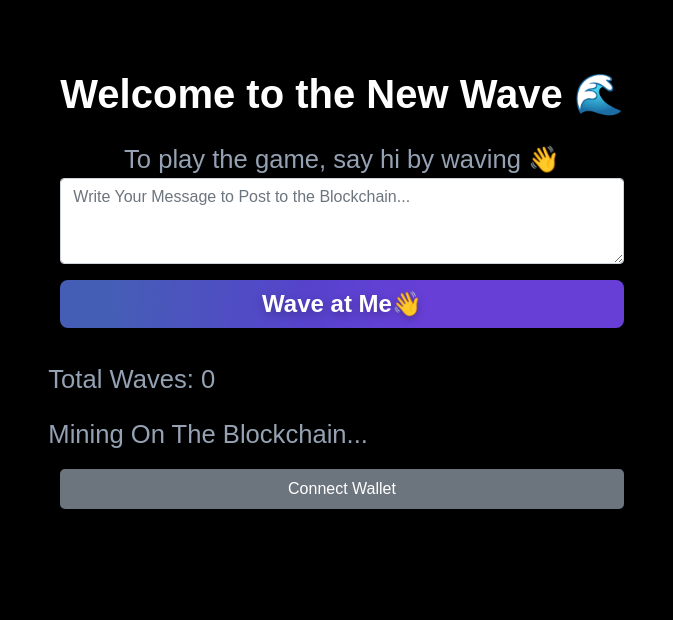
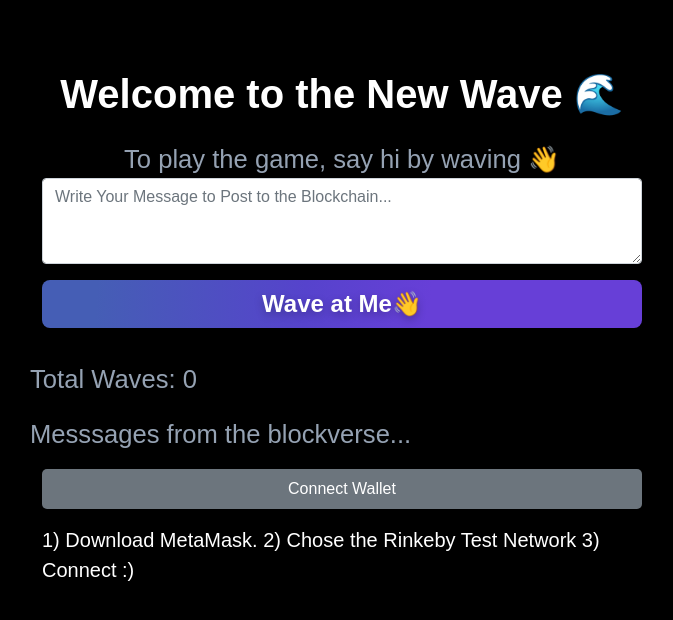
Before and after one commit to saeedjabbar/new-wave-react, a React (Create React App) app: page / in a window 1280 px wide. Shown: the top 620 px of the page, without its empty margins (298-971 px from the left). Built offline with nearby package versions, Linux system fonts and the light colour scheme; the HTML template or start-up script is replaced by a standard one.

Commit message:
wave msgs added

```diff
--- a/src/App.css
+++ b/src/App.css
@@ -57,6 +57,10 @@ body {
 
 }
 
+.white{
+  color: #fff;
+}
+
 .msgBox{
   background: linear-gradient(
 180deg,#28292c 0%,rgba(39,40,43,0.82) 100%);
--- a/src/App.js
+++ b/src/App.js
@@ -9,7 +9,7 @@ const App = () => {
   const [currentAccount, setCurrentAccount] = useState("");
   const [allWaves, setAllWaves] = useState([]);
   const [totalCount, setWaveCounter] = useState(0);
-  const [miningMsg, setMiningMsg] = useState("Mining On The Blockchain...")
+  const [miningMsg, setMiningMsg] = useState("Messsages from the blockverse...")
 
 
 
@@ -83,7 +83,6 @@ const App = () => {
     e.preventDefault()
     console.log('event2', e)
     console.log('form data2',formData)
-    console.log("form data2", formData.usermessage)
     // ... submit to API or something
     //call wave and pass in pessage
     wave(formData.usermessage)
@@ -233,12 +232,15 @@ const App = () => {
          * If there is no currentAccount render this button
          */}
         {!currentAccount && (
-          <button
-            className="waveButton btn btn-secondary"
-            onClick={connectWallet}
-          >
-            Connect Wallet
-          </button>
+          <div>
+            <button
+              className="waveButton w-100 btn btn-secondary"
+              onClick={connectWallet}
+            >
+              Connect Wallet
+            </button>
+            <p className="mt-3 white fs-5">1) Download MetaMask. 2) Chose the Rinkeby Test Network 3) Connect :)</p>
+          </div>
         )}
 
         <div className="row mt-2">
```
